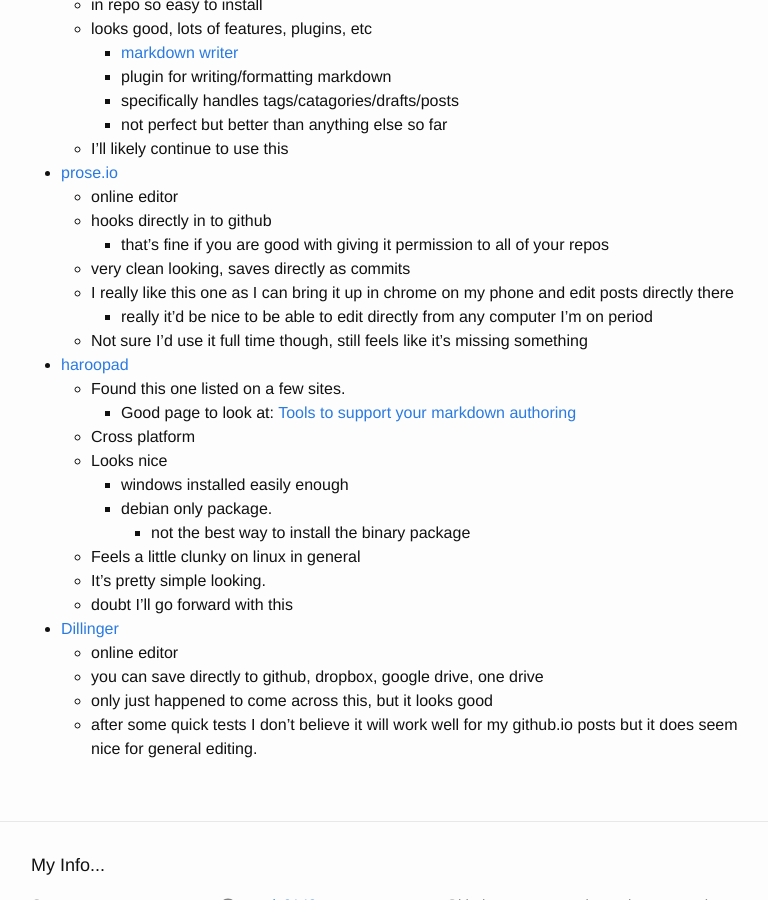
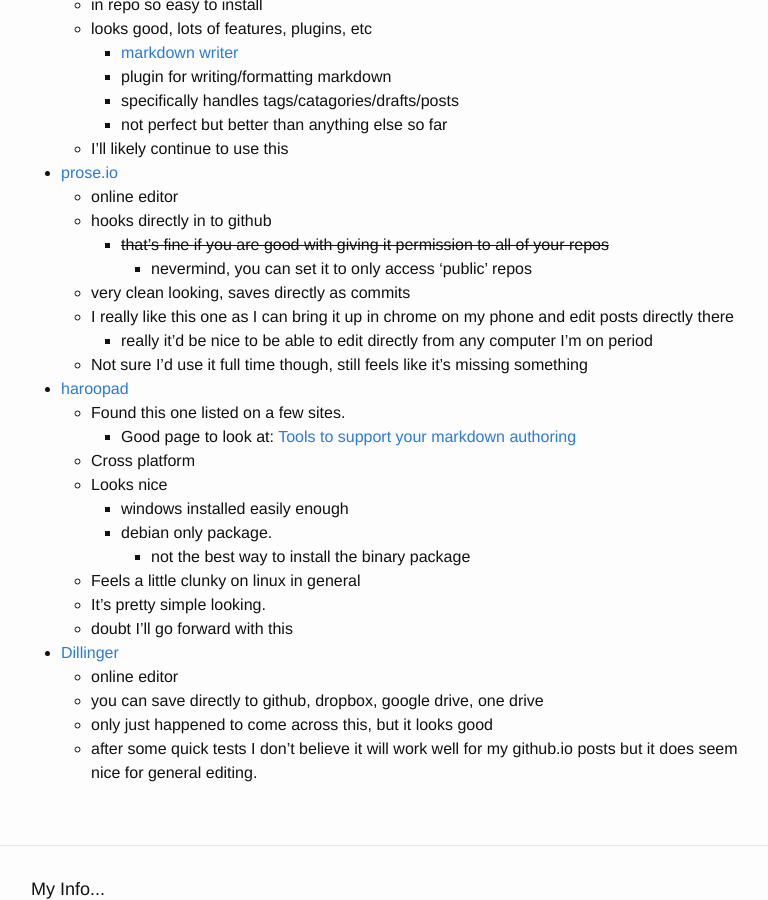
Before and after one commit to Woody2143/woody2143.github.io, a Jekyll site: the page built from _posts/2016-01-08-markdown-editors.markdown, in a window 1280 px wide and 900 px high, scrolled down 534 px. Shown: the whole window, without its empty margins (239-1007 px from the left). Built offline with Jekyll 4.4.1, drawn with Linux system fonts in a browser that asks for light colours.

Commit message:
Updated 2016-01-08-markdown-editors.markdown

```diff
--- a/_posts/2016-01-08-markdown-editors.markdown
+++ b/_posts/2016-01-08-markdown-editors.markdown
@@ -8,6 +8,7 @@ categories:
   - editors
 published: true
 ---
+
 
 
 I decided to look around at some different markdown editors just to see what was out there.
@@ -37,7 +38,8 @@ I decided to look around at some different markdown editors just to see what was
 - [prose.io](http://prose.io/)
   - online editor
   - hooks directly in to github
-    - that's fine if you are good with giving it permission to all of your repos
+    - ~~that's fine if you are good with giving it permission to all of your repos~~
+      - nevermind, you can set it to  only access 'public' repos
   - very clean looking, saves directly as commits
   - I really like this one as I can bring it up in chrome on my phone and edit posts directly there
     - really it'd be nice to be able to edit directly from any computer I'm on period
```
